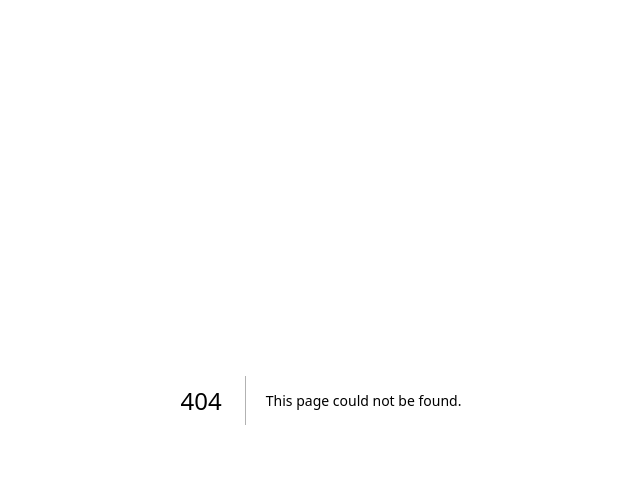
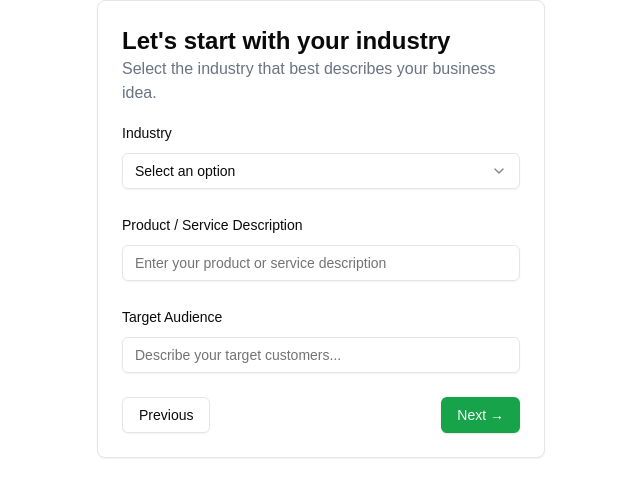
Before and after one commit to lohiaparth/Hackathon_CC, a Next.js app in the folder cofounder/: page /product-info in a window 1280 px wide. Before the commit this address had no page. Shown: the top 496 px of the page, without its empty margins (319-959 px from the left). Built offline with nearby package versions, Linux system fonts and the light colour scheme.

Commit message:
Add industry selection form with input fields and Radix UI components

```diff
--- a/cofounder/package.json
+++ b/cofounder/package.json
@@ -11,6 +11,7 @@
   "dependencies": {
     "@hookform/resolvers": "^4.1.0",
     "@radix-ui/react-label": "^2.1.2",
+    "@radix-ui/react-select": "^2.1.6",
     "@radix-ui/react-slot": "^1.1.2",
     "class-variance-authority": "^0.7.1",
     "clsx": "^2.1.1",
--- /dev/null
+++ b/cofounder/src/app/product-info/page.jsx
@@ -0,0 +1,121 @@
+"use client";
+
+import { useState } from "react";
+import { useForm } from "react-hook-form";
+import { Form, FormControl, FormField, FormItem, FormLabel, FormMessage } from "@/components/ui/form";
+import { Select, SelectContent, SelectItem, SelectTrigger, SelectValue } from "@/components/ui/select";
+import { Input } from "@/components/ui/input";
+import { Button } from "@/components/ui/button";
+
+export default function IndustryForm() {
+  const form = useForm({
+    defaultValues: {
+      industry: "",
+      otherIndustry: "",
+    },
+  });
+
+  const selectedIndustry = form.watch("industry"); // Watch the industry field
+  const [showOtherField, setShowOtherField] = useState(false);
+
+  const onSubmit = (data) => {
+    console.log("Form Data:", data);
+  };
+
+  return (
+    <div className="max-w-md mx-auto p-6 border rounded-lg shadow-sm bg-white">
+      <h2 className="text-2xl font-bold">Let's start with your industry</h2>
+      <p className="text-gray-500">Select the industry that best describes your business idea.</p>
+
+      <Form {...form}>
+        <form onSubmit={form.handleSubmit(onSubmit)} className="space-y-6 mt-4">
+          {/* Industry Dropdown */}
+          <FormField
+            control={form.control}
+            name="industry"
+            render={({ field }) => (
+              <FormItem>
+                <FormLabel>Industry</FormLabel>
+                <FormControl>
+                  <Select
+                    onValueChange={(value) => {
+                      field.onChange(value);
+                      setShowOtherField(value === "other"); // Show input if "Other" is selected
+                      if (value !== "other") form.setValue("otherIndustry", ""); // Clear other field if not selected
+                    }}
+                    defaultValue={field.value}
+                  >
+                    <SelectTrigger>
+                      <SelectValue placeholder="Select an option" />
+                    </SelectTrigger>
+                    <SelectContent>
+                      <SelectItem value="technology">Technology</SelectItem>
+                      <SelectItem value="finance">Finance</SelectItem>
+                      <SelectItem value="healthcare">Healthcare</SelectItem>
+                      <SelectItem value="other">Other</SelectItem>
+                    </SelectContent>
+                  </Select>
+                </FormControl>
+                <FormMessage />
+              </FormItem>
+
+            )}
+          />
+          <FormField
+            control={form.control}
+            name="Description"
+            render={({ field }) => (
+              <FormItem>
+                <FormLabel>Product / Service Description</FormLabel>
+                <FormControl>
+                  <Input placeholder="Enter your product or service description" {...field} />
+                </FormControl>
+                <FormMessage />
+              </FormItem>
+
+            )}
+          />
+          <FormField
+            control={form.control}
+            name="targetMarket"
+            render={({ field }) => (
+              <FormItem>
+                <FormLabel>Target Audience</FormLabel>
+                <FormControl>
+                  <Input placeholder="Describe your target customers..." {...field} />
+                </FormControl>
+                <FormMessage />
+              </FormItem>
+
+            )}
+          />
+
+          {/* Additional Input Field for "Other" Industry */}
+          {showOtherField && (
+            <FormField
+              control={form.control}
+              name="otherIndustry"
+              render={({ field }) => (
+                <FormItem>
+                  <FormLabel>Specify your industry</FormLabel>
+                  <FormControl>
+                    <Input placeholder="Enter your industry" {...field} />
+                  </FormControl>
+                  <FormMessage />
+                </FormItem>
+              )}
+            />
+          )}
+
+          {/* Buttons */}
+          <div className="flex justify-between">
+            <Button variant="outline">Previous</Button>
+            <Button type="submit" className="bg-green-600 hover:bg-green-700">
+              Next →
+            </Button>
+          </div>
+        </form>
+      </Form>
+    </div>
+  );
+}
--- /dev/null
+++ b/cofounder/src/components/ui/input.jsx
@@ -0,0 +1,19 @@
+import * as React from "react"
+
+import { cn } from "@/lib/utils"
+
+const Input = React.forwardRef(({ className, type, ...props }, ref) => {
+  return (
+    (<input
+      type={type}
+      className={cn(
+        "flex h-9 w-full rounded-md border border-input bg-transparent px-3 py-1 text-base shadow-sm transition-colors file:border-0 file:bg-transparent file:text-sm file:font-medium file:text-foreground placeholder:text-muted-foreground focus-visible:outline-none focus-visible:ring-1 focus-visible:ring-ring disabled:cursor-not-allowed disabled:opacity-50 md:text-sm",
+        className
+      )}
+      ref={ref}
+      {...props} />)
+  );
+})
+Input.displayName = "Input"
+
+export { Input }
--- /dev/null
+++ b/cofounder/src/components/ui/select.jsx
@@ -0,0 +1,121 @@
+"use client"
+
+import * as React from "react"
+import * as SelectPrimitive from "@radix-ui/react-select"
+import { Check, ChevronDown, ChevronUp } from "lucide-react"
+
+import { cn } from "@/lib/utils"
+
+const Select = SelectPrimitive.Root
+
+const SelectGroup = SelectPrimitive.Group
+
+const SelectValue = SelectPrimitive.Value
+
+const SelectTrigger = React.forwardRef(({ className, children, ...props }, ref) => (
+  <SelectPrimitive.Trigger
+    ref={ref}
+    className={cn(
+      "flex h-9 w-full items-center justify-between whitespace-nowrap rounded-md border border-input bg-transparent px-3 py-2 text-sm shadow-sm ring-offset-background placeholder:text-muted-foreground focus:outline-none focus:ring-1 focus:ring-ring disabled:cursor-not-allowed disabled:opacity-50 [&>span]:line-clamp-1",
+      className
+    )}
+    {...props}>
+    {children}
+    <SelectPrimitive.Icon asChild>
+      <ChevronDown className="h-4 w-4 opacity-50" />
+    </SelectPrimitive.Icon>
+  </SelectPrimitive.Trigger>
+))
+SelectTrigger.displayName = SelectPrimitive.Trigger.displayName
+
+const SelectScrollUpButton = React.forwardRef(({ className, ...props }, ref) => (
+  <SelectPrimitive.ScrollUpButton
+    ref={ref}
+    className={cn("flex cursor-default items-center justify-center py-1", className)}
+    {...props}>
+    <ChevronUp className="h-4 w-4" />
+  </SelectPrimitive.ScrollUpButton>
+))
+SelectScrollUpButton.displayName = SelectPrimitive.ScrollUpButton.displayName
+
+const SelectScrollDownButton = React.forwardRef(({ className, ...props }, ref) => (
+  <SelectPrimitive.ScrollDownButton
+    ref={ref}
+    className={cn("flex cursor-default items-center justify-center py-1", className)}
+    {...props}>
+    <ChevronDown className="h-4 w-4" />
+  </SelectPrimitive.ScrollDownButton>
+))
+SelectScrollDownButton.displayName =
+  SelectPrimitive.ScrollDownButton.displayName
+
+const SelectContent = React.forwardRef(({ className, children, position = "popper", ...props }, ref) => (
+  <SelectPrimitive.Portal>
+    <SelectPrimitive.Content
+      ref={ref}
+      className={cn(
+        "relative z-50 max-h-96 min-w-[8rem] overflow-hidden rounded-md border bg-popover text-popover-foreground shadow-md data-[state=open]:animate-in data-[state=closed]:animate-out data-[state=closed]:fade-out-0 data-[state=open]:fade-in-0 data-[state=closed]:zoom-out-95 data-[state=open]:zoom-in-95 data-[side=bottom]:slide-in-from-top-2 data-[side=left]:slide-in-from-right-2 data-[side=right]:slide-in-from-left-2 data-[side=top]:slide-in-from-bottom-2",
+        position === "popper" &&
+          "data-[side=bottom]:translate-y-1 data-[side=left]:-translate-x-1 data-[side=right]:translate-x-1 data-[side=top]:-translate-y-1",
+        className
+      )}
+      position={position}
+      {...props}>
+      <SelectScrollUpButton />
+      <SelectPrimitive.Viewport
+        className={cn("p-1", position === "popper" &&
+          "h-[var(--radix-select-trigger-height)] w-full min-w-[var(--radix-select-trigger-width)]")}>
+        {children}
+      </SelectPrimitive.Viewport>
+      <SelectScrollDownButton />
+    </SelectPrimitive.Content>
+  </SelectPrimitive.Portal>
+))
+SelectContent.displayName = SelectPrimitive.Content.displayName
+
+const SelectLabel = React.forwardRef(({ className, ...props }, ref) => (
+  <SelectPrimitive.Label
+    ref={ref}
+    className={cn("px-2 py-1.5 text-sm font-semibold", className)}
+    {...props} />
+))
+SelectLabel.displayName = SelectPrimitive.Label.displayName
+
+const SelectItem = React.forwardRef(({ className, children, ...props }, ref) => (
+  <SelectPrimitive.Item
+    ref={ref}
+    className={cn(
+      "relative flex w-full cursor-default select-none items-center rounded-sm py-1.5 pl-2 pr-8 text-sm outline-none focus:bg-accent focus:text-accent-foreground data-[disabled]:pointer-events-none data-[disabled]:opacity-50",
+      className
+    )}
+    {...props}>
+    <span className="absolute right-2 flex h-3.5 w-3.5 items-center justify-center">
+      <SelectPrimitive.ItemIndicator>
+        <Check className="h-4 w-4" />
+      </SelectPrimitive.ItemIndicator>
+    </span>
+    <SelectPrimitive.ItemText>{children}</SelectPrimitive.ItemText>
+  </SelectPrimitive.Item>
+))
+SelectItem.displayName = SelectPrimitive.Item.displayName
+
+const SelectSeparator = React.forwardRef(({ className, ...props }, ref) => (
+  <SelectPrimitive.Separator
+    ref={ref}
+    className={cn("-mx-1 my-1 h-px bg-muted", className)}
+    {...props} />
+))
+SelectSeparator.displayName = SelectPrimitive.Separator.displayName
+
+export {
+  Select,
+  SelectGroup,
+  SelectValue,
+  SelectTrigger,
+  SelectContent,
+  SelectLabel,
+  SelectItem,
+  SelectSeparator,
+  SelectScrollUpButton,
+  SelectScrollDownButton,
+}
```
Also changed, not shown: cofounder/product-info/page..jsx (deleted), 1 other file (tests, documents, lock files or other folders).
